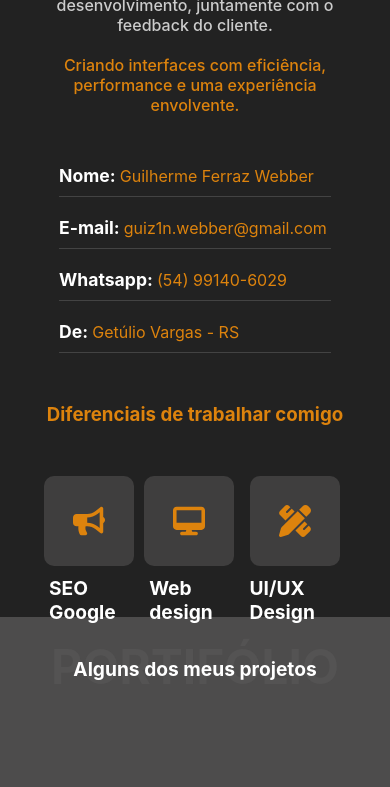
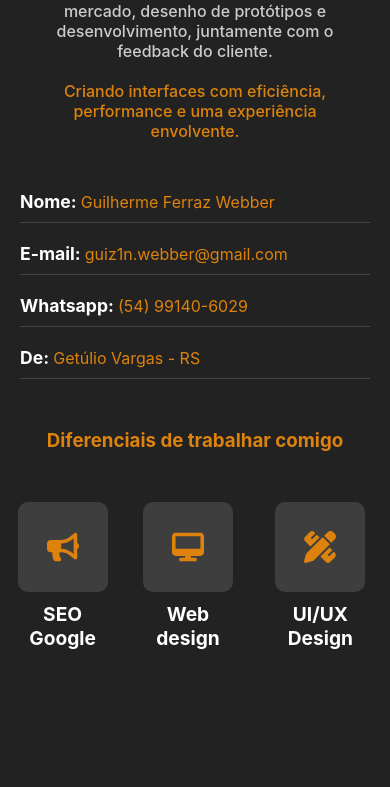
Before and after one commit to guiwebber/finalPortfolio, a React (Vite) app: page / in a window 390 px wide. Shown: the part 1240-2027 px from the top of the page. Built offline with nearby package versions, Linux system fonts and the light colour scheme.

Commit message:
ajustes no about

```diff
--- a/src/components/body/about/About.css
+++ b/src/components/body/about/About.css
@@ -1,9 +1,13 @@
 .textAbout {
   width: 100%;
   position: relative;
-  top: 30%;
+  top: 15%;
   display: flex;
   flex-direction: column;
+  height: 80vh;
+}
+.containerAbout  {
+  height: 100vh;
 }
 
 .leftText {
@@ -89,6 +93,16 @@
   color: #fff;
   display: flex;
 }
+
+@media (max-width: 1600px) {
+  .containerAbout  {
+    height: 115vh;
+  }
+  .bottomDiv {
+    width: 50%;
+    margin: 60px auto;
+  }
+}
 @media (max-width: 1000px) {
   .textAbout {
     top: 10%;
@@ -129,11 +143,14 @@
     margin: auto;
   }
   .texts::after {
-    width:100% !important;
+    width: 100% !important;
   }
   .texts {
     width: 100%;
   }
+  .bottomDiv {
+    width: 100%;
+   }
 }
 
 @media (max-width: 500px) {
@@ -142,4 +159,19 @@
     position: relative;
     top: 10%;
   }
+  .containerAbout {
+    max-width: 100%;
+    height: 130vh;
+  }
+  .bottomDiv {
+    text-align: center;
+  }
 }
+@media (max-width: 400px) {
+  .containerAbout {
+    height: 150vh;
+  }
+  .rightText {
+    width: 100%;
+  }
+}
```
